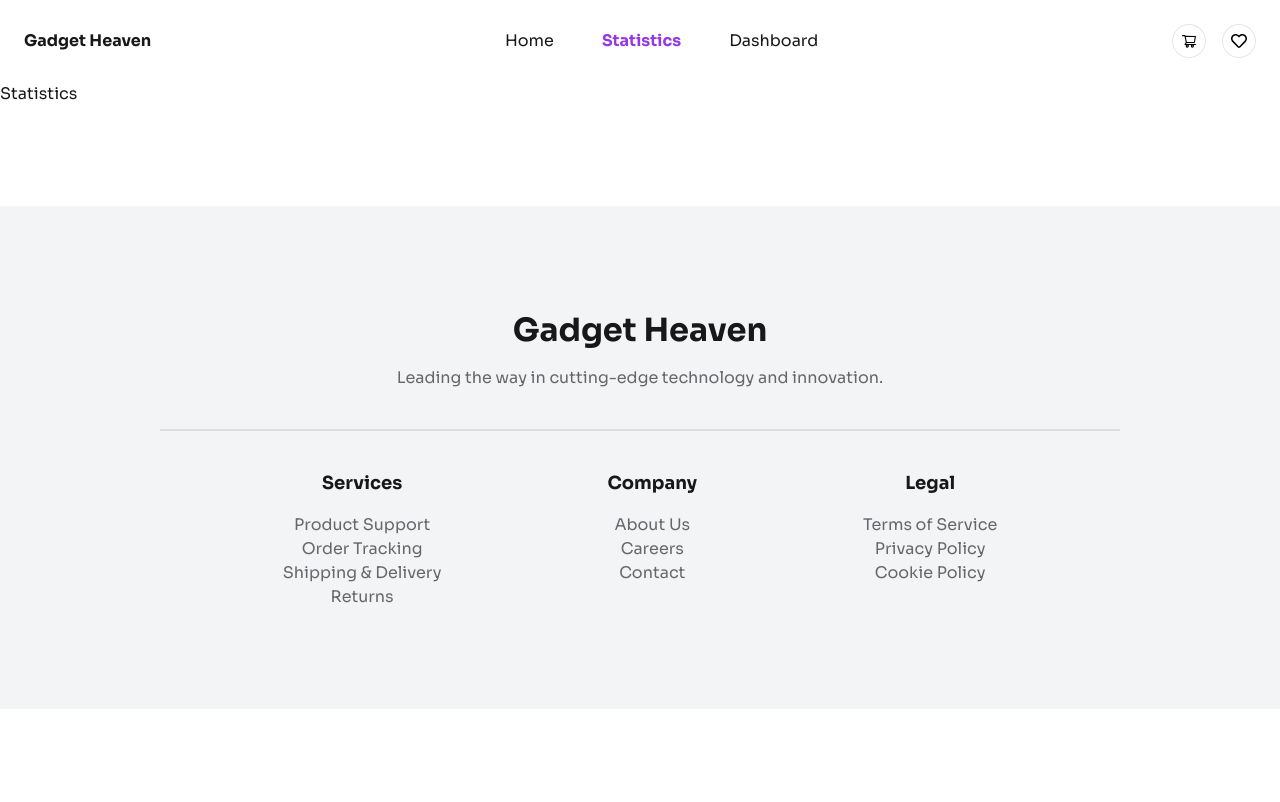
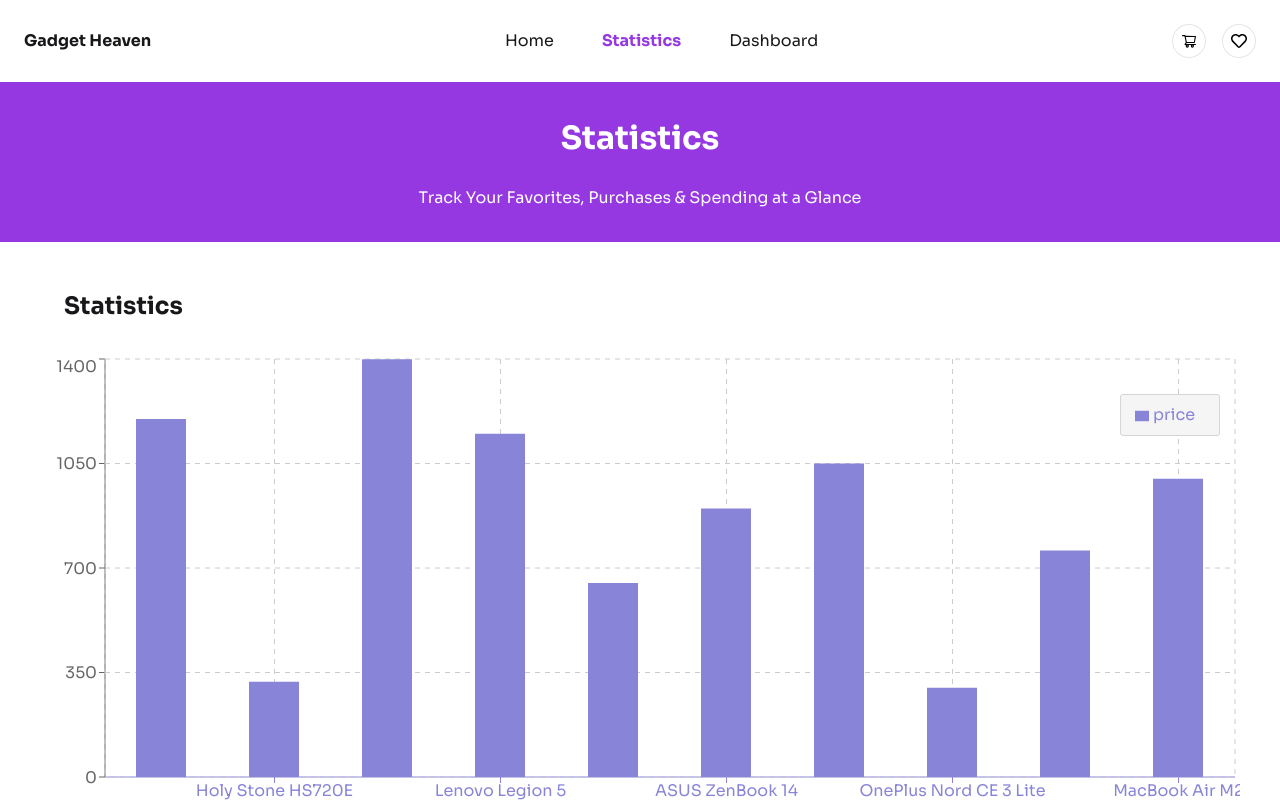
Before and after one commit to CoderTahmid/PH-Assignment-8, a React (Vite) app: page /statistics in a window 1280 px wide. Shown: the top 802 px of the page. Built offline with nearby package versions, Linux system fonts and the light colour scheme.

Commit message:
statistics page done

```diff
--- a/package.json
+++ b/package.json
@@ -16,6 +16,7 @@
     "react-icons": "^5.5.0",
     "react-router-dom": "^7.6.0",
     "react-toastify": "^11.0.5",
+    "recharts": "^3.1.0",
     "tailwindcss": "^4.1.7"
   },
   "devDependencies": {
--- a/src/layouts/MainLayout.jsx
+++ b/src/layouts/MainLayout.jsx
@@ -1,6 +1,6 @@
 import Navbar from '../components/Navbar/Navbar';
 import Footer from '../components/Footer/Footer';
-import { Outlet } from 'react-router-dom';
+import { Outlet, useLoaderData } from 'react-router-dom';
 import { useState } from 'react';
 
 const MainLayout = () => {
@@ -8,6 +8,9 @@ const MainLayout = () => {
 
     const [cartItems, setCartItems] = useState([]);
     const [wishlist, setWishlist] = useState([]);
+
+    const allData = useLoaderData();
+    console.log(allData);
 
     const navbarBgColor = navbarPurpleColor ? "mb-0 rounded-tl-4xl rounded-tr-4xl p-6 justify-between flex items-center" : "bg-[#9538E2] text-white m-[30px] mb-0 rounded-tl-4xl rounded-tr-4xl p-6 justify-between flex items-center";
 
@@ -24,7 +27,8 @@ const MainLayout = () => {
                     cartItems: cartItems,
                     setCartItems: setCartItems,
                     wishlist: wishlist,
-                    setWishlist: setWishlist
+                    setWishlist: setWishlist,
+                    allData: allData
                 }}>
             </Outlet>
             <Footer></Footer>
--- a/src/pages/Statistics/Statistics.jsx
+++ b/src/pages/Statistics/Statistics.jsx
@@ -1,9 +1,13 @@
 import { useEffect } from "react";
 import { useOutletContext } from "react-router-dom";
+import { BarChart, Bar, XAxis, YAxis, Tooltip, Legend, CartesianGrid } from 'recharts';
 
 const Statistics = () => {
 
-    const {navbarColorChanging} = useOutletContext();
+    const { navbarColorChanging, allData } = useOutletContext();
+    console.log(allData);
+
+    const data = allData;
 
     useEffect(() => {
         navbarColorChanging(true);
@@ -13,7 +17,22 @@ const Statistics = () => {
 
     return (
         <div>
-            Statistics
+            <div className="bg-[#9538E2] z-0 py-[32px] space-y-[24px]">
+                <h1 className="text-white font-bold text-[32px] text-center">Statistics</h1>
+                <p className="text-white text-center w-[70%] mx-auto">Track Your Favorites, Purchases & Spending at a Glance</p>
+            </div>
+
+            <div className="w-[90%] mx-auto text-2xl font-bold mt-12 mb-8">Statistics</div>
+
+            <BarChart width={1200} height={500} data={data} className="mx-auto">
+                <XAxis dataKey="product_title" stroke="#8884d8" />
+                <YAxis />
+                <Tooltip wrapperStyle={{ width: 100, backgroundColor: '#ccc' }} />
+                <Legend width={100} wrapperStyle={{ top: 40, right: 20, backgroundColor: '#f5f5f5', border: '1px solid #d5d5d5', borderRadius: 3, lineHeight: '40px' }} />
+                <CartesianGrid stroke="#ccc" strokeDasharray="5 5" />
+                <Bar dataKey="price" fill="#8884d8" barSize={50} />
+            </BarChart>
+
         </div>
     );
 };
```
Also changed, not shown: src/components/Wishlist/Wishlist.jsx (line endings or trailing spaces), 1 other file (tests, documents, lock files or other folders).
